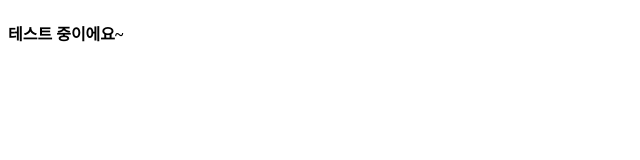
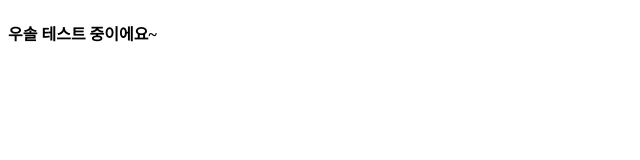
Before and after one commit to HansOhByeongho/4teamSemiProject, a plain HTML site: page index.html in a window 1280 px wide. Shown: the full height of the page, 0-640 px from the left. Drawn offline with Linux system fonts and the light colour scheme.

Commit message:
woosol test

```diff
--- a/index.html
+++ b/index.html
@@ -13,7 +13,7 @@
 
         <main>
 
-            <h4>테스트 중이에요~</h4>
+            <h4 > 우솔 테스트 중이에요~</h4>
         </main>
     </div>
 </body>
```
